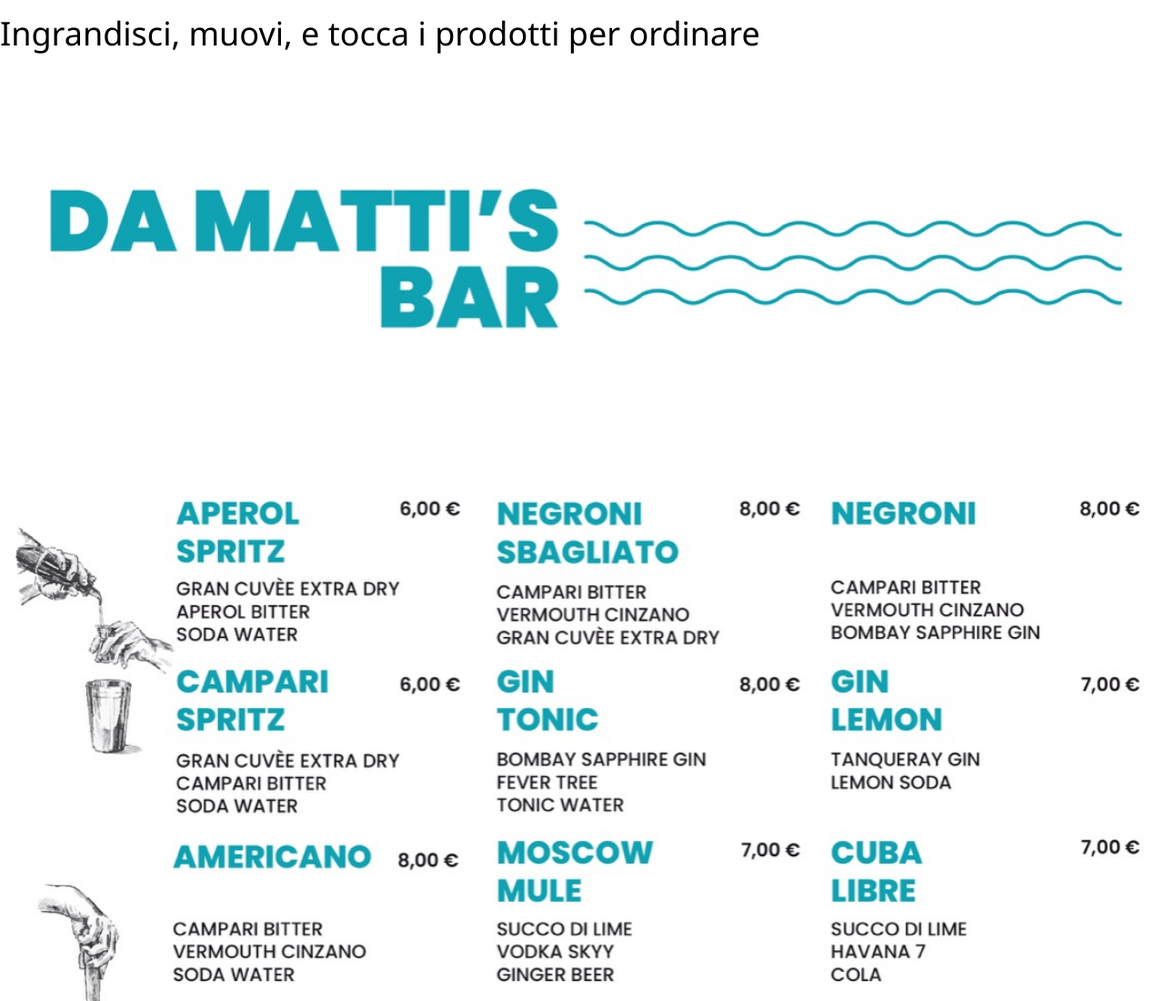
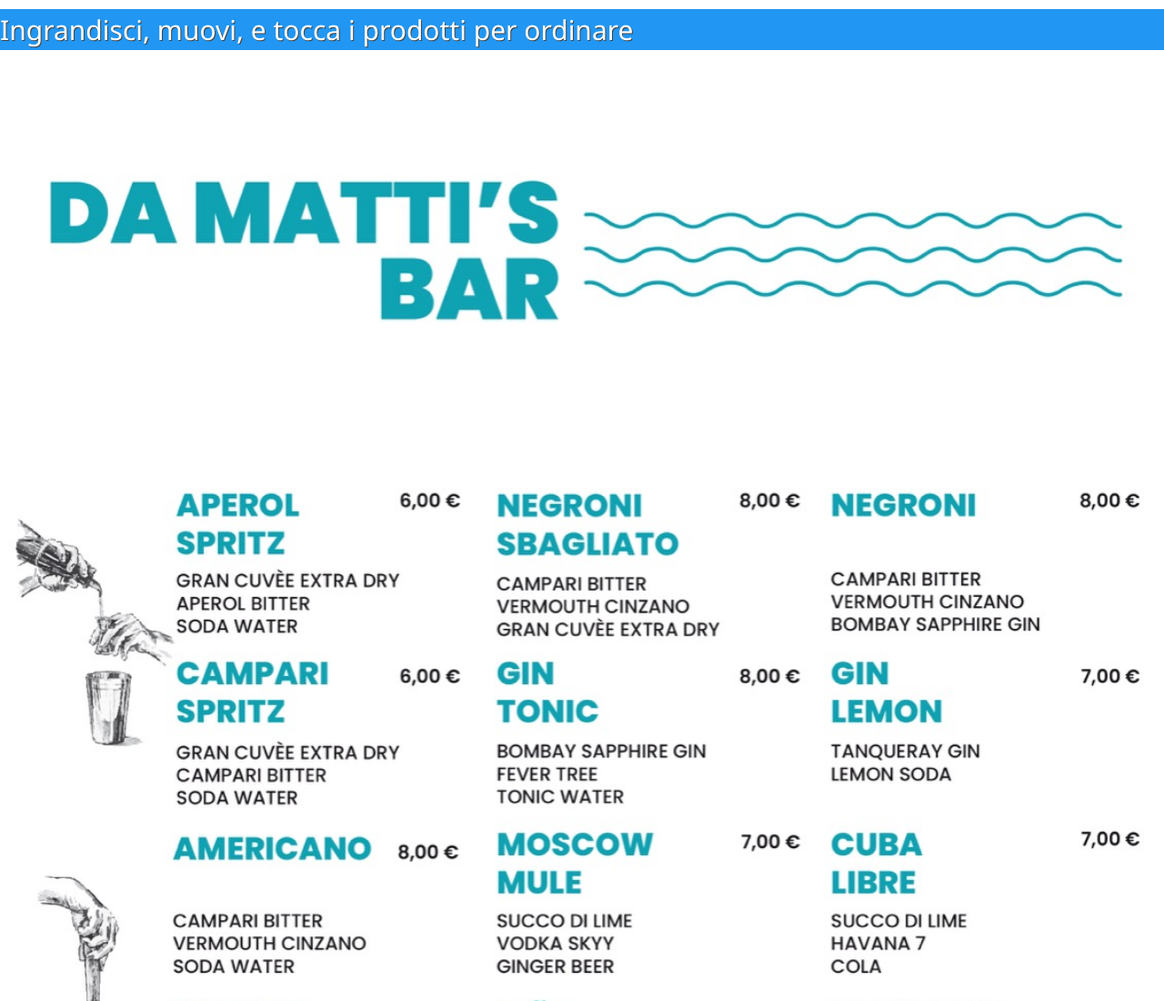
Before and after one commit to riversidecoaching/DAMATTIBAR, a plain HTML site: page index.html in a window 1280 px wide. Shown: the top 1100 px of the page at 91% size. Drawn offline with nearby package versions, Linux system fonts and the light colour scheme.

Commit message:
Update index.html

```diff
--- a/index.html
+++ b/index.html
@@ -5,7 +5,7 @@
 <meta name="viewport" content="width=device-width, initial-scale=1">
 <link rel="stylesheet" href="https://www.w3schools.com/w3css/4/w3.css">
 <body>
-  <h1>Ingrandisci, muovi, e tocca i prodotti per ordinare</h1>
+  <h2 class="w3-blue" style="text-shadow:1px 1px 0 #444">Ingrandisci, muovi, e tocca i prodotti per ordinare</h2>
 <!-- Page content -->
 
 <div style="position:relative">
```
